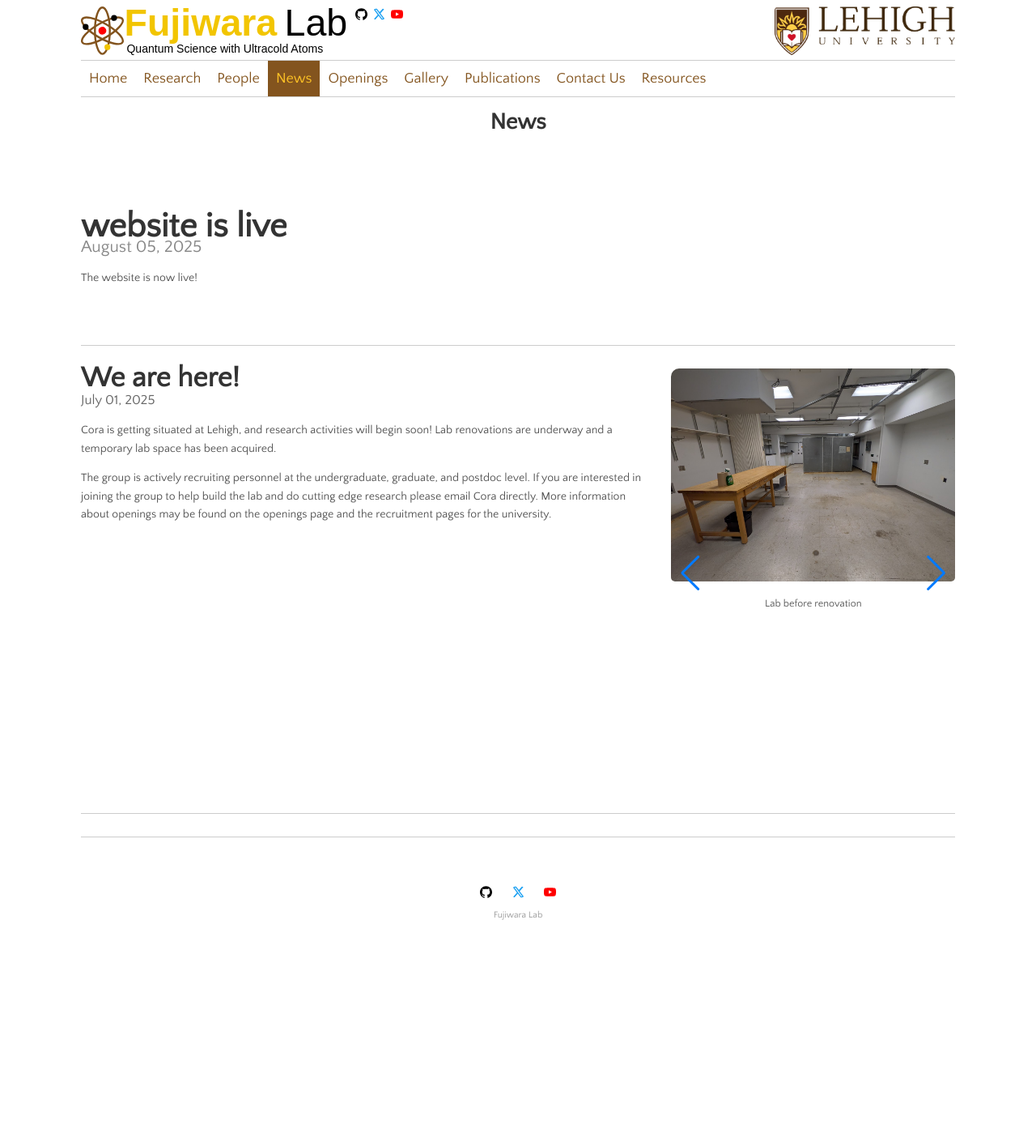
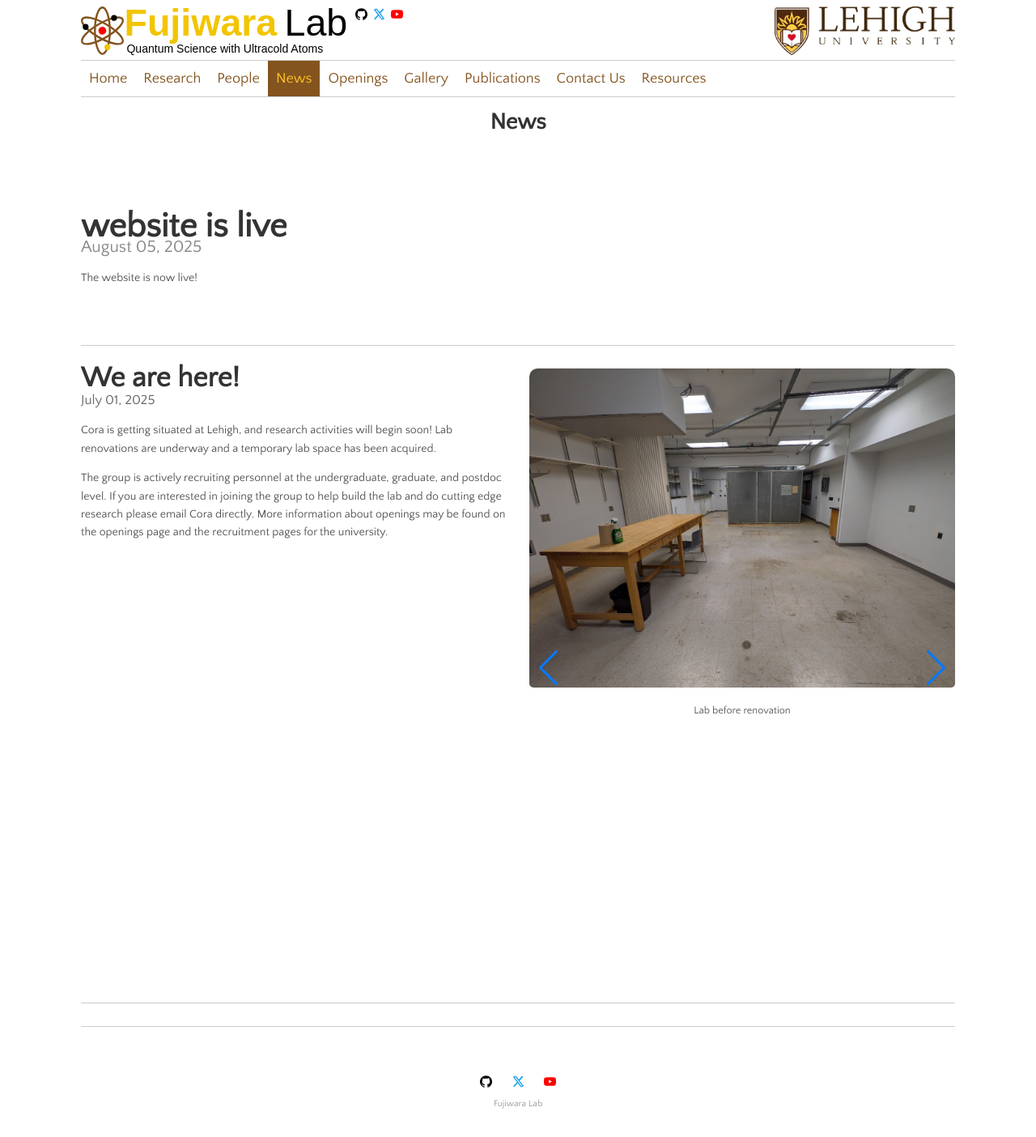
Before and after one commit to fujiwara-quantum-lab/fujiwara-quantum-lab.github.io, a Jekyll site: the page built from menu/news.md, in a window 1280 px wide. Shown: the whole page at 81% size. Built offline with Jekyll 4.4.1, drawn with Linux system fonts in a browser that asks for light colours; before the commit the page ends 1170 px from its top, so only the background shows below that.

Commit message:
Update side_carousel.html

```diff
--- a/_includes/news/side_carousel.html
+++ b/_includes/news/side_carousel.html
@@ -1,7 +1,7 @@
 <div style="display: flex; flex-wrap: wrap; gap: 2rem; margin-bottom: 3rem; align-items: flex-start;">
 
   <!-- Text Content Block (2/3 width) -->
-  <div style="flex: 2; min-width: 300px;">
+  <div style="flex: 1; min-width: 300px;">
     <h2 style="margin-top: 0; font-size: 2.5rem; margin-bottom: 0.2rem;">{{ post.title }}</h2>
     <p style="font-size: 1.2rem; color: #666; margin: 0 0 1rem 0;">{{ post.date | date: "%B %d, %Y" }}</p>
 
```
